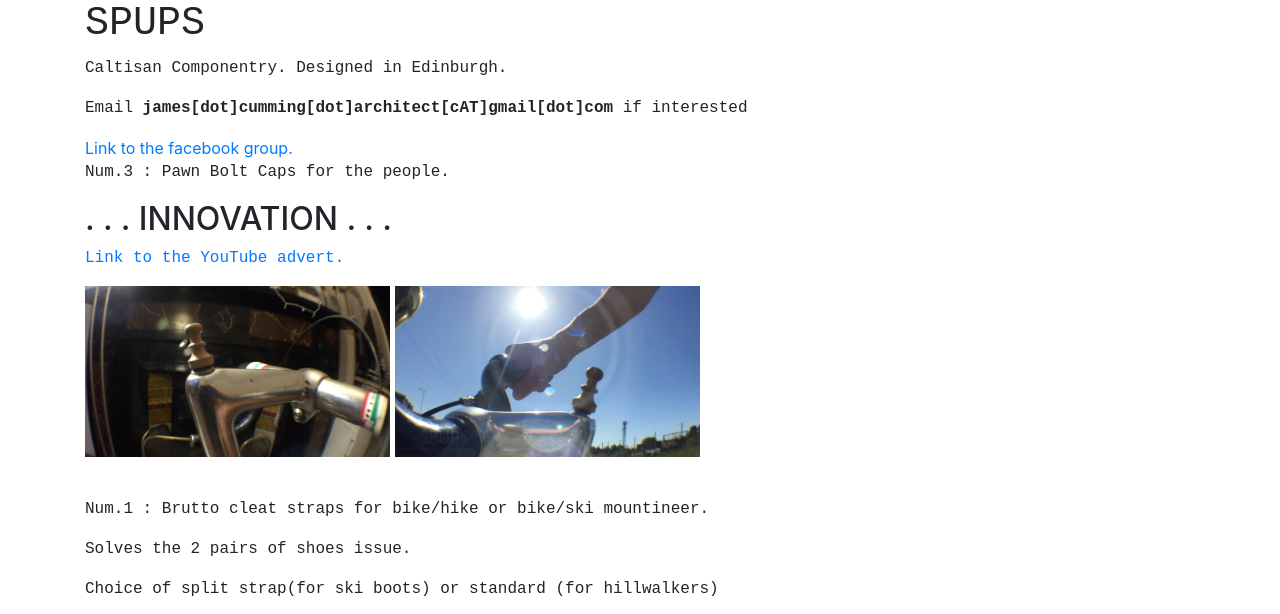
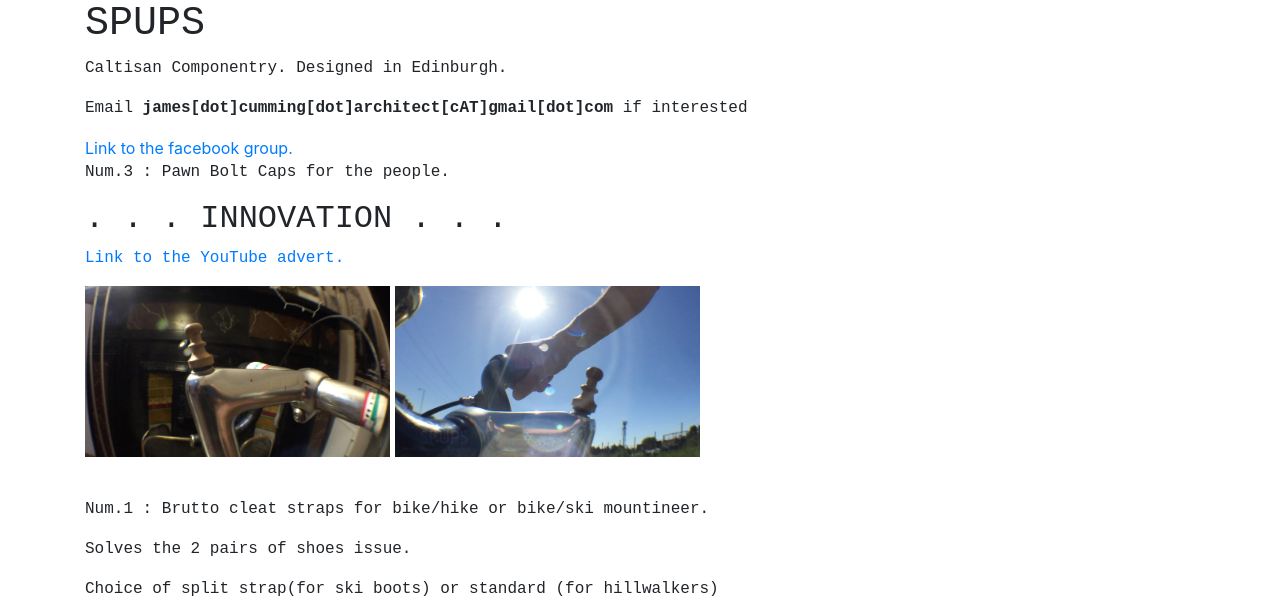
Before and after one commit to SPUPS/SPUPS.github.io, a plain HTML site: page index.html in a window 1280 px wide. Shown: the top 614 px of the page. Drawn offline with nearby package versions, Linux system fonts and the light colour scheme.

Commit message:
+016+ font change

```diff
--- a/index.html
+++ b/index.html
@@ -4,7 +4,7 @@
 <meta charset=”utf-8″>
 <title>SPUPS</title>
 <style type="text/css">
-  h1, p {
+  h1, h2, p {
     font-family: "Courier New";
   }
 </style>
```
